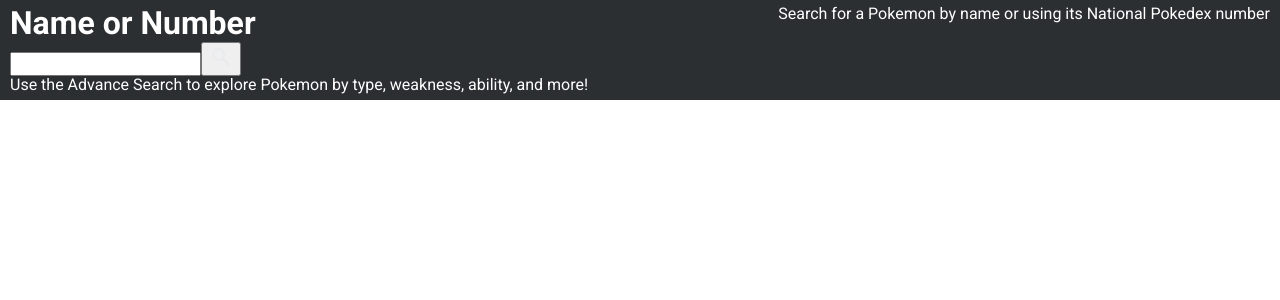
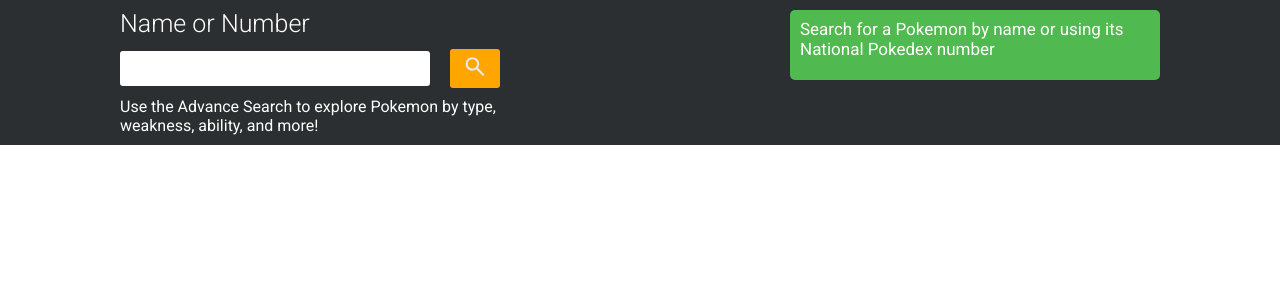
Before and after one commit to Gerts18/PokeApi, a React (Vite) app: page / in a window 1280 px wide. Shown: the top 300 px of the page. Built offline with nearby package versions, Linux system fonts and the light colour scheme.

Commit message:
Finishing header component

```diff
--- a/src/components/Header/Header.module.css
+++ b/src/components/Header/Header.module.css
@@ -1,10 +1,31 @@
 .header {
     display: flex;
-    justify-content: space-between;
+    justify-content: space-around;
     align-items: flex-start;
     padding-inline: 10px;
-    padding-block: 5px;
+    padding-block: 10px;
     background-color: rgb(44, 47, 49);
     color: white;
-    gap: 20px;
 }
+
+.searchContainer{
+    display: flex;
+    flex-direction: column;
+    gap: 10px;
+    width: 450px;
+}
+
+.searchContainer h1 {
+    font-weight: 300;
+    font-size: 25px;
+}
+
+
+.message{
+    font-size: 17px;
+    background-color: rgb(80, 186, 80);
+    padding: 10px;
+    border-radius: 5px;
+    width: 350px;
+    height: 50px;
+}
--- /dev/null
+++ b/src/components/Header/SearchBar/SearchBar.module.css
@@ -0,0 +1,28 @@
+.form{
+    display: flex;
+    align-items: center;
+    gap: 20px;
+
+}
+
+.form input{
+    padding: 5px;
+    border-radius: 3px;
+    border: none;
+    height: 25px;
+    width: 300px;
+}
+
+.button{
+    padding: 5px;
+    border-radius: 3px;
+    border: none;
+    background-color: orange;
+    color: white;
+    cursor: pointer;
+}
+
+.button img {
+    width: 40px;
+    height: 25px;
+}
--- a/src/components/Header/SearchBar/index.jsx
+++ b/src/components/Header/SearchBar/index.jsx
@@ -1,10 +1,11 @@
+import styles from './SearchBar.module.css'
 import searchIcon from '@/assets/search-icon.svg'
 
 const SearchBar = () => {
   return (
-    <form>
+    <form className={styles.form} >
         <input type="text"/>
-        <button type='submit'><img src={searchIcon} alt="" /></button>
+        <button type='submit' className={styles.button} ><img src={searchIcon} alt="" /></button>
     </form>
   )
 }
```
